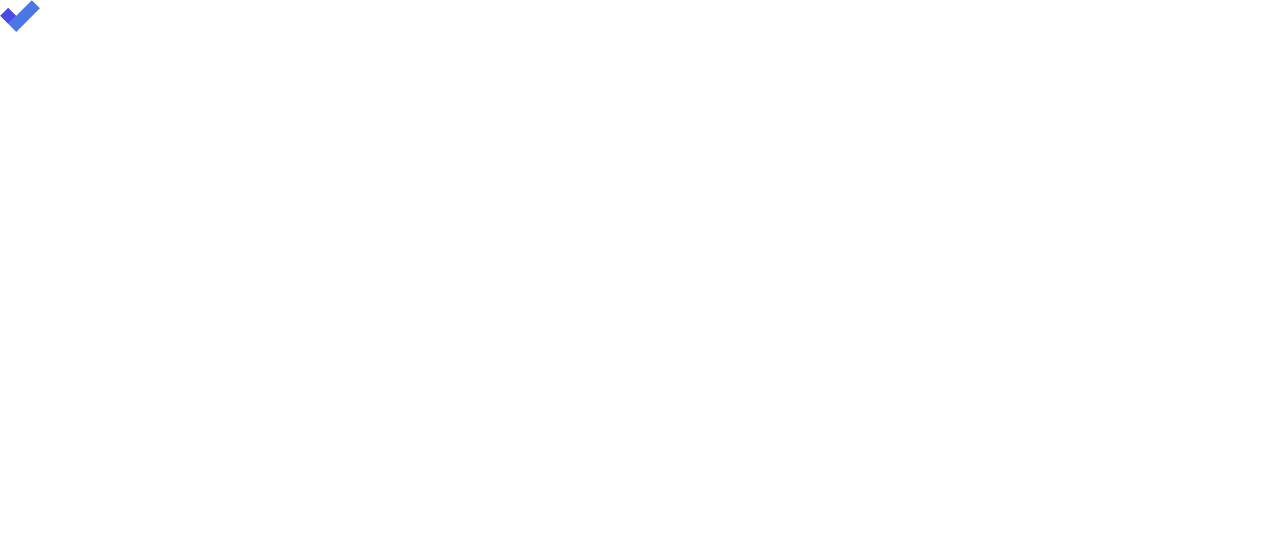
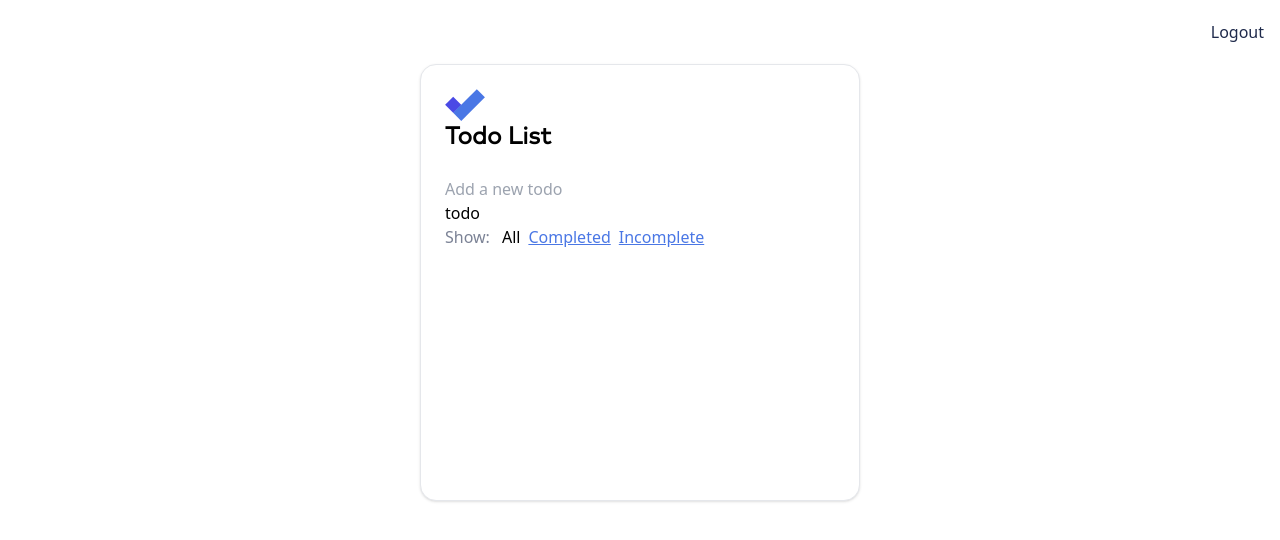
Before and after one commit to alozionn/app-todo-ui, a Next.js app: page / in a window 1280 px wide. Shown: the top 540 px of the page. Built offline with nearby package versions, Linux system fonts and the light colour scheme.

Commit message:
feat: - add font - add basic elements - components for each element

```diff
--- /dev/null
+++ b/components/core/Card/Card.tsx
@@ -0,0 +1,19 @@
+import Image from 'next/image'
+import { Filters } from '../Filters/Filters'
+import { Input } from '../Input/Input'
+import { TodoList } from '../TodoList/TodoList'
+
+export const Card = () => {
+  return (
+    <div className="w-card h-card p-6 bg-white border border-gray-200 rounded-2xl shadow dark:bg-gray-800 dark:border-gray-700 ">
+      <Image src="/logo.svg" alt="Todo Logo" width={40} height={32} priority />
+      <h5 className="mb-6 text-2xl font-bold font-markpro">Todo List</h5>
+      {/* input */}
+      <Input />
+      {/* todos */}
+      <TodoList />
+      {/* filters */}
+      <Filters />
+    </div>
+  )
+}
--- /dev/null
+++ b/components/core/Filters/Filters.tsx
@@ -0,0 +1,10 @@
+export const Filters = () => {
+  return (
+    <div>
+      <span className="text-dark-blue-gray/[.59] pr-3">Show:</span>
+      <span className="pr-2 text-dark-blue-grey">All</span>
+      <span className="pr-2 text-dark-sky-blue underline cursor-pointer">Completed</span>
+      <span className="pr-2 text-dark-sky-blue underline cursor-pointer">Incomplete</span>
+    </div>
+  )
+}
--- /dev/null
+++ b/components/core/Header/Header.tsx
@@ -0,0 +1,3 @@
+export const Header = () => {
+  return <div className="flex justify-end px-4 py-5 text-dark-blue-gray">Logout</div>
+}
--- /dev/null
+++ b/components/core/Input/Input.tsx
@@ -0,0 +1,3 @@
+export const Input = () => {
+  return <input placeholder="Add a new todo"></input>
+}
--- /dev/null
+++ b/components/core/Todo/Todo.tsx
@@ -0,0 +1,3 @@
+export const Todo = () => {
+  return <div> todo </div>
+}
--- /dev/null
+++ b/components/core/TodoList/TodoList.tsx
@@ -0,0 +1,9 @@
+import { Todo } from '../Todo/Todo'
+
+export const TodoList = () => {
+  return (
+    <div>
+      <Todo />
+    </div>
+  )
+}
--- a/components/core/Home/Home.tsx
+++ b/components/page/Home/Home.tsx
@@ -1,5 +1,6 @@
+import { Card } from '@/components/core/Card/Card'
+import { Header } from '@/components/core/Header/Header'
 import Head from 'next/head'
-import Image from 'next/image'
 
 export const HomePage = () => {
   return (
@@ -10,8 +11,11 @@ export const HomePage = () => {
         <meta name="viewport" content="width=device-width, initial-scale=1" />
         <link rel="icon" href="/logo.svg" />
       </Head>
-      <main className="">
-        <Image src="/logo.svg" alt="Todo Logo" width={40} height={32} priority />
+      {/* header */}
+      <Header />
+      {/* card */}
+      <main className="flex justify-center">
+        <Card />
       </main>
     </>
   )
--- a/pages/index.tsx
+++ b/pages/index.tsx
@@ -1,4 +1,4 @@
-import { HomePage } from '@/components/core/Home/Home'
+import { HomePage } from '@/components/page/Home/Home'
 
 export default function Home() {
   return <HomePage />
--- a/styles/globals.css
+++ b/styles/globals.css
@@ -1,3 +1,8 @@
 @tailwind base;
 @tailwind components;
 @tailwind utilities;
+
+@font-face {
+    font-family: Mark-Pro;
+    src: url(../public/Mark-Pro.ttf);
+}
--- a/tailwind.config.js
+++ b/tailwind.config.js
@@ -6,7 +6,22 @@ module.exports = {
     './components/**/*.{js,ts,jsx,tsx}',
   ],
   theme: {
-        extend: {},
+    extend: {
+      fontFamily: {
+        markpro: ['Mark-Pro'],
+      },
+      colors: {
+        'dark-sky-blue': '#4a77e5',
+        'dark-blue-gray': '#1f2a4b',
+        'cool-grey': '#9ea3b2',
+      },
+      width: {
+        card: '440px',
+      },
+      height: {
+        card: '437px',
+      },
+    },
   },
   plugins: [],
 }
```
Also changed, not shown: public/Mark-Pro.ttf (added). Lines whose indentation alone changed are shown as unchanged.
